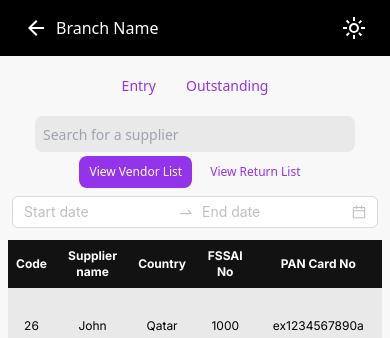
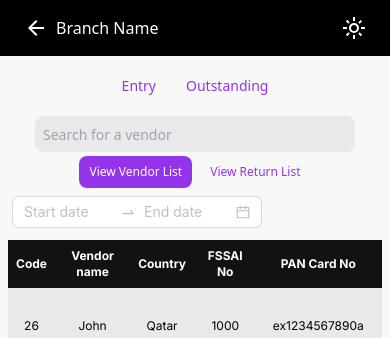
Before and after one commit to amarnadhcp/Sacrosys-purchase, a React (Create React App) app: page /supplier in a window 390 px wide. Shown: the top 338 px of the page. Built offline with nearby package versions, Linux system fonts and the light colour scheme.

Commit message:
feat(vendor-updation)

```diff
--- a/src/component/AutoComplete/Autocomplete.jsx
+++ b/src/component/AutoComplete/Autocomplete.jsx
@@ -117,7 +117,7 @@ const Autocomplete = ({ suggestions, width, height,MinWidth, onInputChange,onSel
         onKeyDown={onKeyDown}
         value={input}
         ref={autocompleteRef}
-        placeholder="Search for a supplier"
+        placeholder="Search for a vendor"
         className={`bg-inputColor rounded-lg p-2  w-${MinWidth||40}  md:w-${width||56}
         text-sm mb-1 outline-none h-9 md:h-${height || "10"}`}
       />
--- a/src/component/Entry/EntryForm.jsx
+++ b/src/component/Entry/EntryForm.jsx
@@ -74,7 +74,7 @@ function EntryForm() {
         className="transaction-form w-full text-md md:text-base font-inter mt-6 "
       >
         <div className="flex items-center  mb-4">
-          <label className=" w-1/4 text-right pr-4">Supplier</label>
+          <label className=" w-1/4 text-right pr-4">Vendor</label>
           <div className="flex justify-between w-3/4 ">
             <Autocomplete
               suggestions={data}
@@ -105,7 +105,7 @@ function EntryForm() {
               onChange={handleChange}
               onBlur={handleBlur}
               value={values.date}
-              className="w-full p-2 cursor-text rounded-lg bg-inputColor border focus:outline-none focus:border-purple-700 cursor: pointer; "
+              className="w-full p-1.5 cursor-text rounded-lg bg-inputColor border focus:outline-none focus:border-purple-700 cursor: pointer; "
             />
             {touched.date && errors.date && (
               <span className="text-red-500 text-[10px] mt-0 text-end mr-1">
--- a/src/component/Entry/SupplierCreation.jsx
+++ b/src/component/Entry/SupplierCreation.jsx
@@ -45,7 +45,7 @@ function SupplierCreation({ closeModal }) {
             <div className="font-poppins text-black text-xs  md:mb-4">
               {/* inputs */}
               <div className="flex items-center mb-2 ">
-                <label className="w-1/3 text-right pr-4">supplierCode</label>
+                <label className="w-1/3 text-right pr-4">Vendor Code</label>
                 <div className="w-2/3 flex flex-col">
                   <input
                     type="text"
@@ -64,7 +64,7 @@ function SupplierCreation({ closeModal }) {
               </div>
               {/* inputs */}
               <div className="flex items-center mb-2 ">
-                <label className="w-1/3 text-right pr-4">Supplier name</label>
+                <label className="w-1/3 text-right pr-4">Vendor name</label>
                 <div className="w-2/3 flex flex-col">
                   <input
                     type="text"
@@ -83,7 +83,7 @@ function SupplierCreation({ closeModal }) {
               </div>
               {/* inputs */}
               <div className="flex items-center mb-2 ">
-                <label className="w-1/3 text-right pr-4">Supplier type</label>
+                <label className="w-1/3 text-right pr-4">Vendor type</label>
                 <div className="w-2/3 flex flex-col">
                   <input
                     type="text"
@@ -454,7 +454,7 @@ function SupplierCreation({ closeModal }) {
 
         <div className="flex justify-end mt-2">
           <button
-            className="py-1 px-6 ml-2 mr-2 rounded-md border-2 border-red-500 bg-white text-black font-poppins"
+            className="py-1 px-6 ml-2 mr-2 rounded-md border-2 border-gray-300 bg-white text-black font-poppins"
             onClick={closeModal}
           >
             Cancel
--- a/src/index.css
+++ b/src/index.css
@@ -32,7 +32,12 @@ body {
   }
 
 
-
+/* date range picker css */
+.ant-picker-range {
+  @media (max-width: 767px) {
+    width: 250px; /* Adjust width for smaller screens */
+  }
+}
 /* date range picker css */
   .ant-picker-panel {
     &:last-child {
--- a/src/pages/purchaseEntry/SupplierList.jsx
+++ b/src/pages/purchaseEntry/SupplierList.jsx
@@ -38,7 +38,7 @@ function SupplierList() {
             <thead className="sticky  top-0 text-xs text-white font-inter bg-custom-black text-center z-10">
               <tr>
                 <th className="px-2 py-2 md:px-4 md:py-4">Code</th>
-                <th className="px-2 py-2 md:px-4 md:py-4 ">Supplier name</th>
+                <th className="px-2 py-2 md:px-4 md:py-4 ">Vendor name</th>
                 <th className="px-2 py-2 md:px-4 md:py-4 ">Country</th>
                 <th className="px-2 py-2 md:px-4 md:py-4">FSSAI No</th>
                 <th className="px-2 py-2 md:px-4 md:py-4">PAN Card No</th>
--- a/src/utils/Excel.jsx
+++ b/src/utils/Excel.jsx
@@ -1,4 +1,3 @@
-import { useEffect } from 'react';
 import * as XLSX from 'xlsx';
 import { saveAs } from 'file-saver';
 
--- a/src/utils/Pdf.jsx
+++ b/src/utils/Pdf.jsx
@@ -1,4 +1,3 @@
-import { useRef } from 'react';
 import { jsPDF } from 'jspdf';
 import 'jspdf-autotable';
 
```
